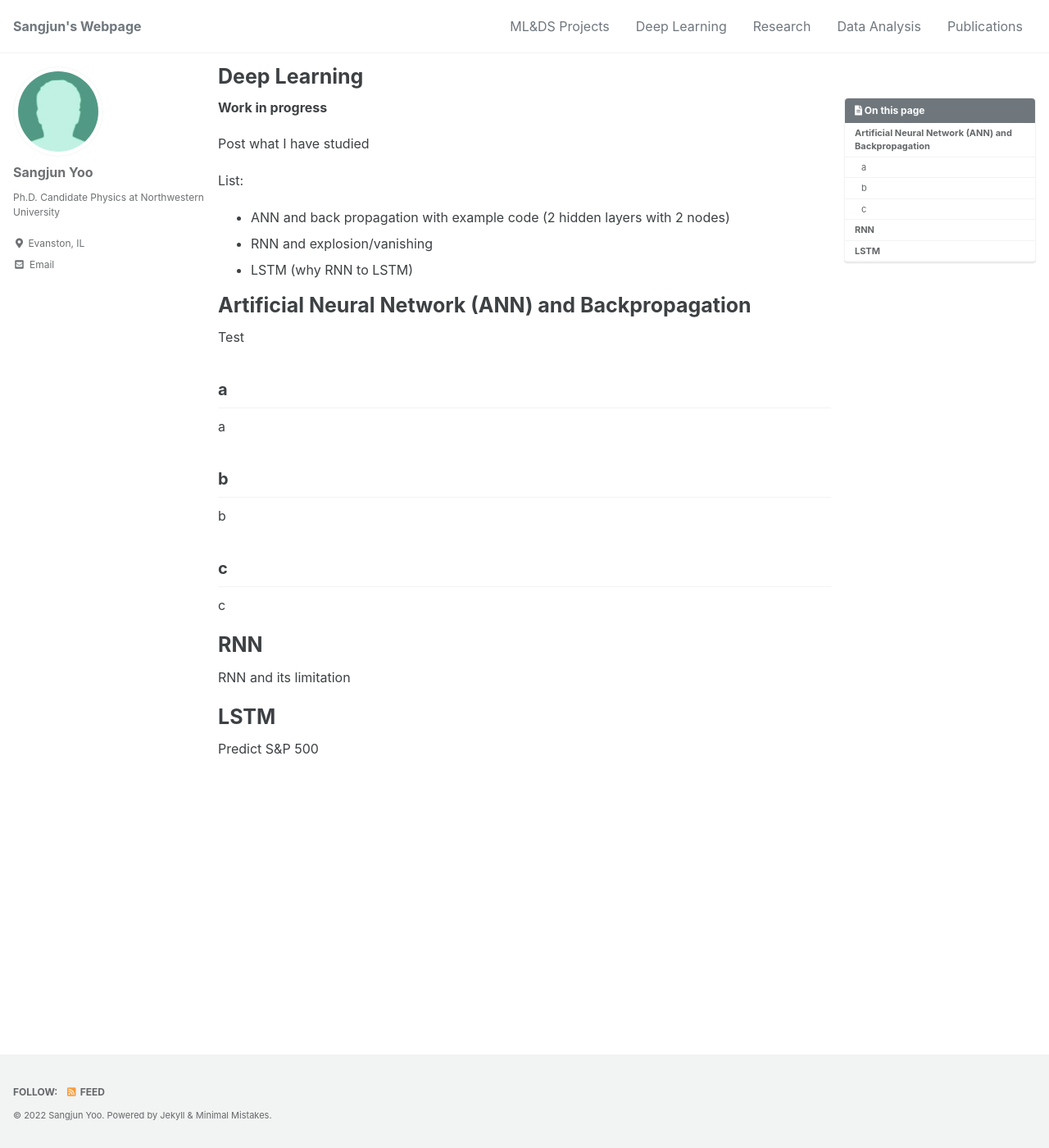
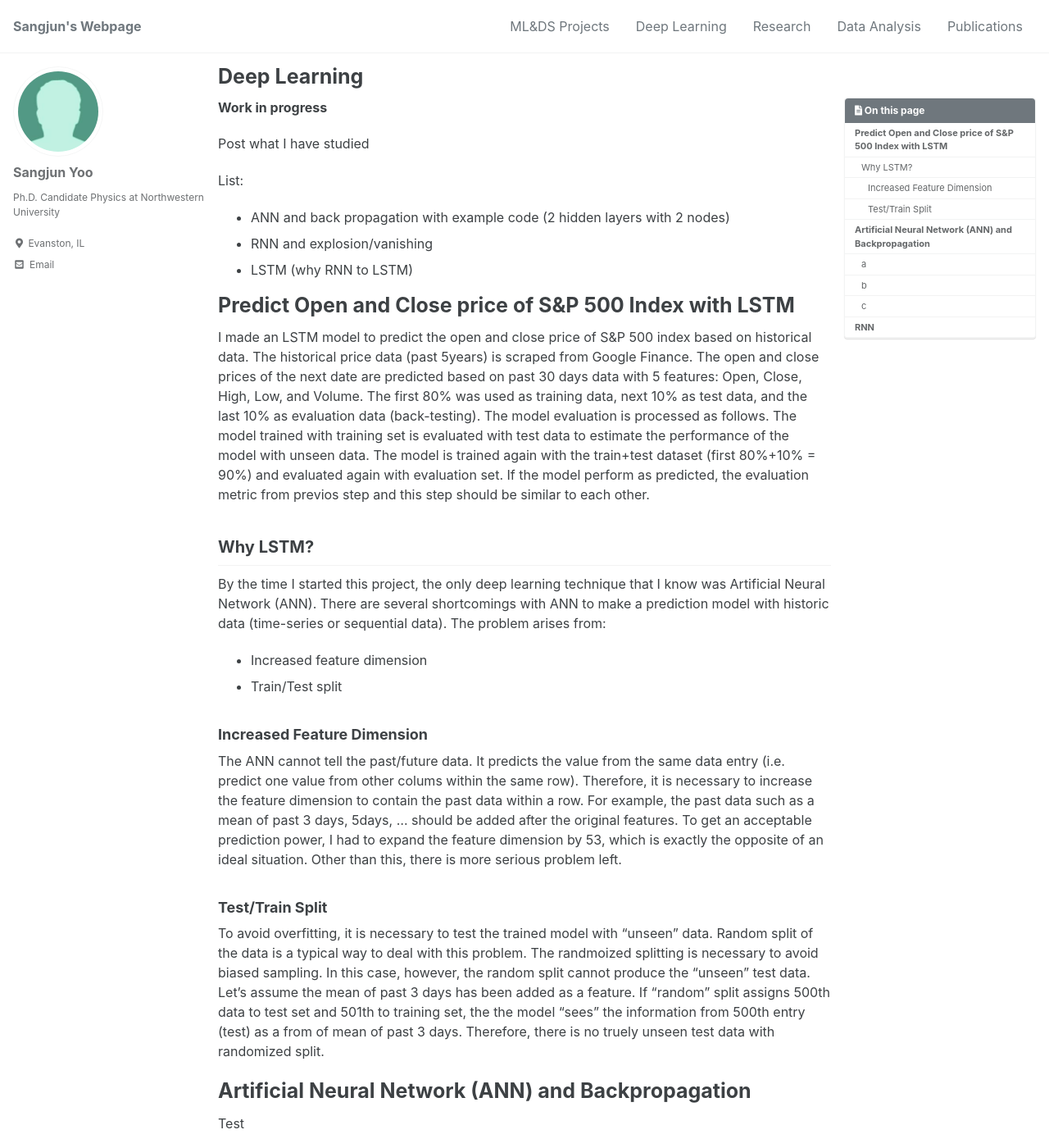
Before and after one commit to sangjunyoo-phd/sangjunyoo-phd.github.io, a Jekyll site: the page built from _pages/deeplearning.md, in a window 1280 px wide and 1400 px high. Shown: the whole window at 82% size. Built offline with Jekyll 4.4.1, drawn with Linux system fonts in a browser that asks for light colours; cached includes are drawn as plain includes.

Commit message:
Update deeplearning.md

```diff
--- a/_pages/deeplearning.md
+++ b/_pages/deeplearning.md
@@ -14,6 +14,22 @@ List:
 * RNN and explosion/vanishing
 * LSTM (why RNN to LSTM)
 
+# Predict Open and Close price of S&P 500 Index with LSTM
+I made an LSTM model to predict the open and close price of S&P 500 index based on historical data. The historical price data (past 5years) is scraped from Google Finance. The open and close prices of the next date are predicted based on past 30 days data with 5 features: Open, Close, High, Low, and Volume. The first 80% was used as training data, next 10% as test data, and the last 10% as evaluation data (back-testing). The model evaluation is processed as follows. The model trained with training set is evaluated with test data to estimate the performance of the model with unseen data. The model is trained again with the train+test dataset (first 80%+10% = 90%) and evaluated again with evaluation set. If the model perform as predicted, the evaluation metric from previos step and this step should be similar to each other.
+
+## Why LSTM?
+By the time I started this project, the only deep learning technique that I know was Artificial Neural Network (ANN). There are several shortcomings with ANN to make a prediction model with historic data (time-series or sequential data). The problem arises from:
+* Increased feature dimension
+* Train/Test split
+
+### Increased Feature Dimension
+The ANN cannot tell the past/future data. It predicts the value from the same data entry (i.e. predict one value from other colums within the same row). Therefore, it is necessary to increase the feature dimension to contain the past data within a row. For example, the past data such as a mean of past 3 days, 5days, ... should be added after the original features. To get an acceptable prediction power, I had to expand the feature dimension by 53, which is exactly the opposite of an ideal situation. Other than this, there is more serious problem left.
+
+### Test/Train Split
+To avoid overfitting, it is necessary to test the trained model with "unseen" data. Random split of the data is a typical way to deal with this problem. The randmoized splitting is necessary to avoid biased sampling. In this case, however, the random split cannot produce the "unseen" test data. Let's assume the mean of past 3 days has been added as a feature. If "random" split assigns 500th data to test set and 501th to training set, the the model "sees" the information from 500th entry (test) as a from of mean of past 3 days. Therefore, there is no truely unseen test data with randomized split.
+
+
+
 # Artificial Neural Network (ANN) and Backpropagation
 Test
 ## a
```
Also changed, not shown: other parts of _pages/deeplearning.md (+0 -3 lines).
